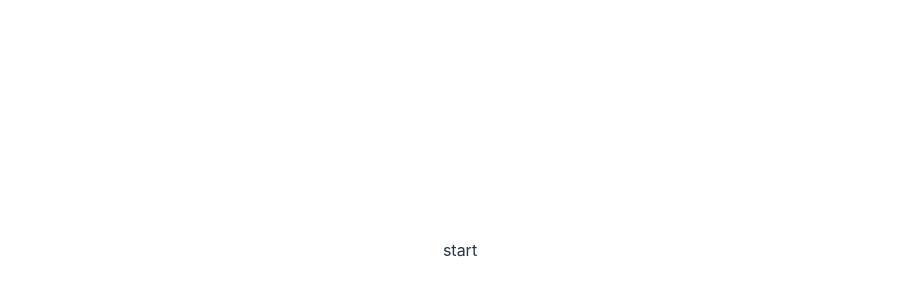
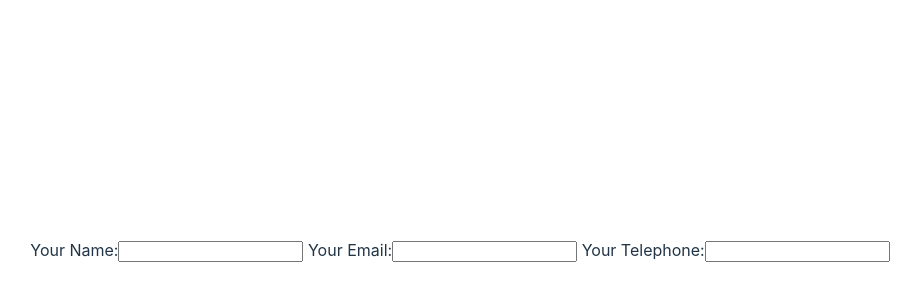
Before and after one commit to Viktotovich/React-CV-Maker, a React (Vite) app: page / in a window 1280 px wide. Shown: the part 150-450 px from the top of the page, without its empty margins (180-1101 px from the left). Built offline with nearby package versions, Linux system fonts and the light colour scheme.

Commit message:
"Prop type linter disabled, InputFields refactored to use Props"

```diff
--- a/src/App.jsx
+++ b/src/App.jsx
@@ -1,9 +1,13 @@
 import "./App.css";
+import EditBar from "./components/edit-bar";
 
 function App() {
   return (
     <>
-      <div>start</div>
+      <aside>
+        <EditBar></EditBar>
+      </aside>
+      <section>{/* The edited body */}</section>
     </>
   );
 }
--- a/src/components/edit-bar.jsx
+++ b/src/components/edit-bar.jsx
@@ -10,7 +10,13 @@ export default function EditBar() {
 }
 
 function GeneralInformation() {
-  return <></>;
+  return (
+    <>
+      <InputField type={"text"} userGuidance={"Your Name:"}></InputField>
+      <InputField type={"email"} userGuidance={"Your Email:"}></InputField>
+      <InputField type={"tel"} userGuidance={"Your Telephone:"}></InputField>
+    </>
+  );
 }
 
 function EducationalExperience() {
@@ -24,3 +30,13 @@ function PracticalExperience() {
 function MoreInformation() {
   return <></>;
 }
+
+function InputField({ type, userGuidance }) {
+  return (
+    <label>
+      {" "}
+      {userGuidance}
+      <input type={type}></input>
+    </label>
+  );
+}
```
Also changed, not shown: eslint.config.js (+20 -17 lines).
